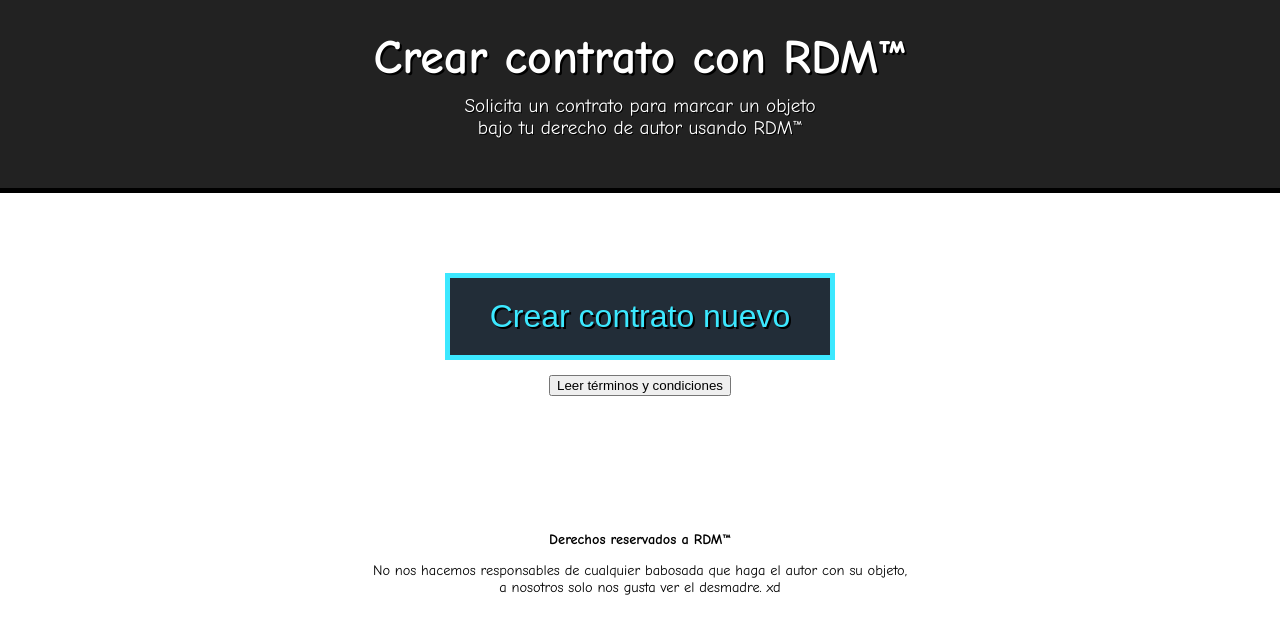
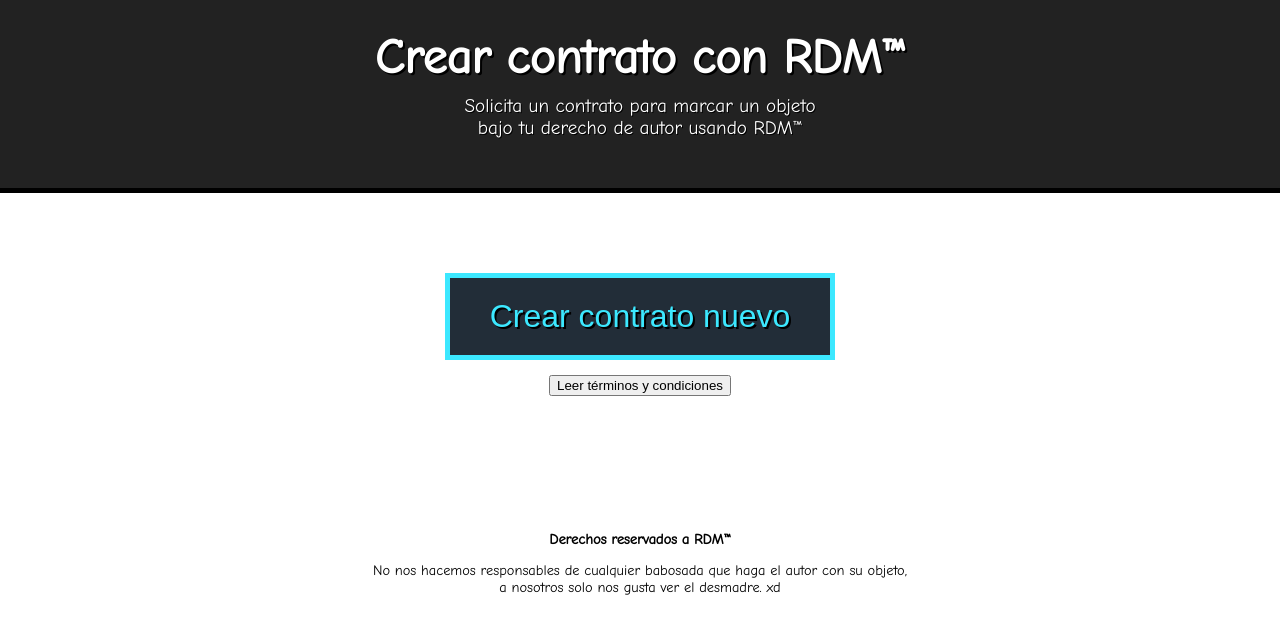
Before and after one commit to Char-LS/contratos-gratis-de-derechos-de-autor, a plain HTML site: page index.html in a window 1280 px wide. Drawn offline with Linux system fonts and the light colour scheme.

Commit message:
Add files via upload

```diff
--- a/index.html
+++ b/index.html
@@ -4,11 +4,11 @@
   <meta charset="UTF-8">
   <meta name="viewport" content="width=device-width, initial-scale=1.0">
   <title>Crear contrato con RDM™</title>
-  <link rel="stylesheet" href="https://fonts.googleapis.com/css2?family=Luckiest+Guy&display=swap">
+  <link href="https://fonts.googleapis.com/css2?family=Comic+Neue&display=swap" rel="stylesheet">
   <style>
     body {
       margin: 0;
-      font-family: 'Comic Sans MS', cursive, sans-serif;
+      font-family: 'Comic Neue', cursive;
       background-color: #fff;
       color: #000;
       text-align: center;
```
